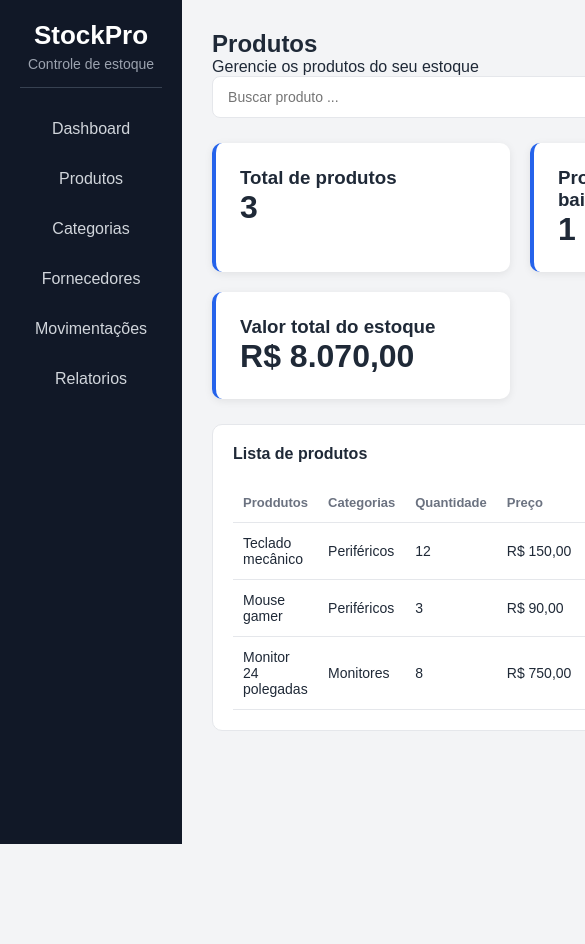
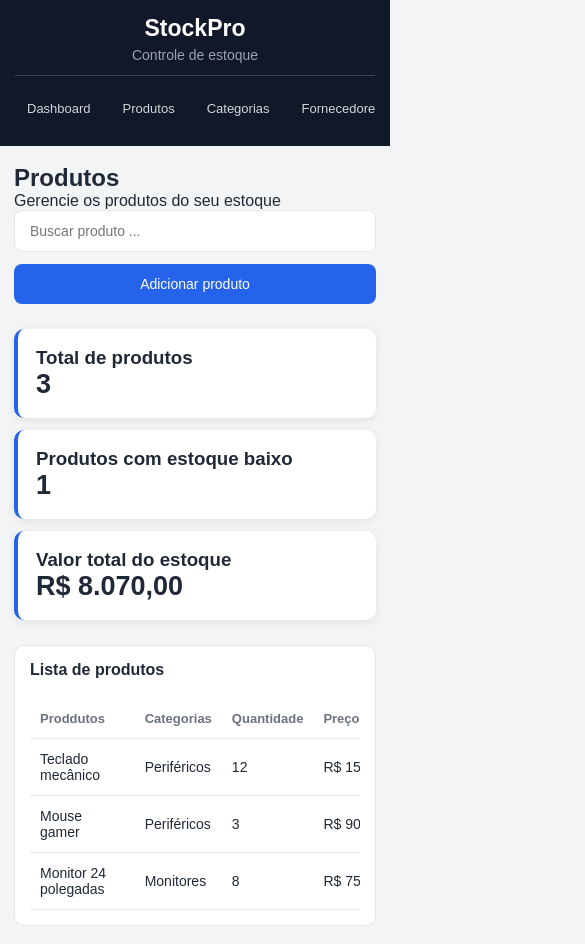
Before and after one commit to danielsales-cmd/stockpro, a plain HTML site: page pages/produtos.html in a window 390 px wide. Shown: the top 944 px of the page, 585 px wide, since content can reach past the window. Before the commit the page ends 844 px from the top, so only its background shows below. Drawn offline with Linux system fonts and the light colour scheme.

Commit message:
alterações de responsividade

```diff
--- a/css/style.css
+++ b/css/style.css
@@ -402,48 +402,220 @@ body{
 
 }
 
+/* ========================================
+   RESPONSIVIDADE DO STOCKPRO
+   ======================================== */
+
 @media (max-width: 600px) {
 
+    /* Organização geral */
+    html,
+    body {
+        width: 100%;
+        max-width: 100%;
+    }
+
+    .container {
+        flex-direction: column;
+        width: 100%;
+        min-width: 0;
+    }
+
+    /* Menu superior no celular */
     .sidebar {
         width: 100%;
+        min-width: 0;
         min-height: auto;
-    padding: 20px;
+        padding: 15px;
     }
 
     .logo {
-    margin-bottom: 20px;
         text-align: center;
-    padding-bottom: 15px;
+        margin-bottom: 15px;
+        padding-bottom: 12px;
         border-bottom: 1px solid #374151;
     }
 
+    .logo h1 {
+        font-size: 23px;
+    }
+
     .menu {
+        display: flex;
         flex-direction: row;
-    flex-wrap: wrap;
+        flex-wrap: nowrap;
         gap: 8px;
+        width: 100%;
+        overflow-x: auto;
+        padding-bottom: 5px;
     }
 
     .menu a {
-    flex: 1;
-    min-width: 120px;
+        flex: 0 0 auto;
+        min-width: auto;
+        white-space: nowrap;
         text-align: center;
+        padding: 10px 12px;
+        font-size: 13px;
     }
 
-.acoes-tabela {
-gap: 6px;
+    /* Conteúdo principal */
+    .conteudo {
+        width: 100%;
+        min-width: 0;
+        max-width: 100%;
+        padding: 18px 14px;
     }
 
-.acoes-tabela button {
-    padding: 7px 9px;
+    .cabecalho {
+        margin-bottom: 22px;
+    }
+
+    .cabecalho h2 {
+        font-size: 23px;
+        overflow-wrap: anywhere;
+    }
+
+    .cabecalho p {
+        font-size: 14px;
+        line-height: 1.5;
+    }
+
+    /* Cards do dashboard */
+    .cards {
+        grid-template-columns: repeat(2, minmax(0, 1fr));
+        gap: 12px;
+    }
+
+    .card {
+        min-width: 0;
+        padding: 16px 12px;
+    }
+
+    .card h3 {
         font-size: 12px;
+        line-height: 1.4;
+    }
+
+    .card strong {
+        font-size: 21px;
+        overflow-wrap: anywhere;
+    }
+
+    .dashboard-grid {
+        grid-template-columns: minmax(0, 1fr);
+        gap: 15px;
+    }
+
+    .painel {
+        min-width: 0;
+        padding: 15px;
+    }
+
+    .painel-header {
+        flex-wrap: wrap;
+        gap: 10px;
+    }
+
+    /* Indicadores de estoque */
+    .indicadores-estoque {
+        grid-template-columns: minmax(0, 1fr);
+        gap: 12px;
+    }
+
+    .card-indicador {
+        min-width: 0;
+        padding: 18px;
+    }
+
+    .card-indicador p {
+        font-size: 27px;
+        overflow-wrap: anywhere;
+    }
+
+    /* Formulários */
+    #form-produto {
+        grid-template-columns: minmax(0, 1fr);
     }
 
     #form-movimentacao {
-        grid-template-columns: 1fr;
+        grid-template-columns: minmax(0, 1fr);
     }
 
     #form-movimentacao button {
         width: 100%;
     }
 
+    .campo,
+    .campo input,
+    .campo select,
+    input,
+    select,
+    textarea {
+        min-width: 0;
+        max-width: 100%;
     }
+
+    /* Barra de pesquisa e ações */
+    .acoes-produtos {
+        flex-direction: column;
+        align-items: stretch;
+        gap: 12px;
+    }
+
+    .acoes-produtos input {
+        width: 100%;
+        max-width: 100%;
+    }
+
+    .acoes-produtos button {
+        width: 100%;
+    }
+
+    /* Tabelas: rolagem apenas dentro da tabela */
+    .tabela-container {
+        width: 100%;
+        max-width: 100%;
+        overflow-x: auto;
+        -webkit-overflow-scrolling: touch;
+    }
+
+    .tabela-container table {
+        min-width: 600px;
+    }
+
+    /* Botões de editar e excluir */
+    .acoes-tabela {
+        flex-wrap: nowrap;
+        gap: 6px;
+    }
+
+    .acoes-tabela button {
+        flex-shrink: 0;
+        padding: 7px 9px;
+        font-size: 12px;
+    }
+
+}
+
+/* Celulares com telas muito estreitas */
+@media (max-width: 380px) {
+
+    .conteudo {
+        padding: 15px 10px;
+    }
+
+    .cards {
+        grid-template-columns: minmax(0, 1fr);
+    }
+
+    .card {
+        padding: 18px;
+    }
+
+    .menu a {
+        padding: 9px 10px;
+        font-size: 12px;
+    }
+
+}
```
Lines whose indentation alone changed are shown as unchanged.
